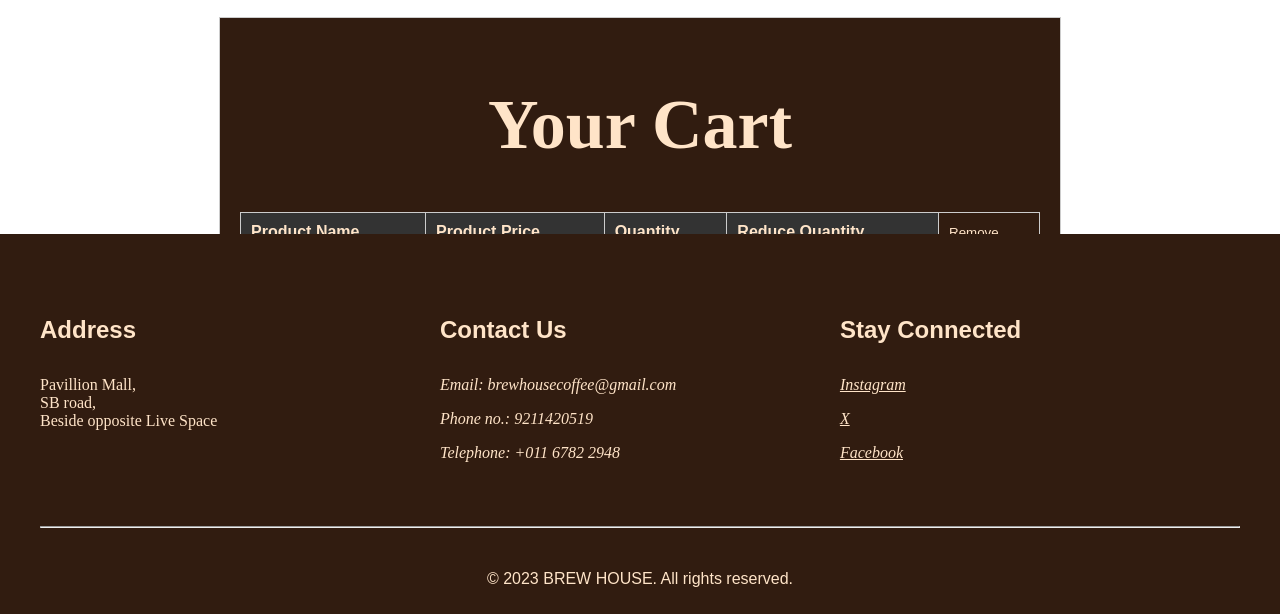
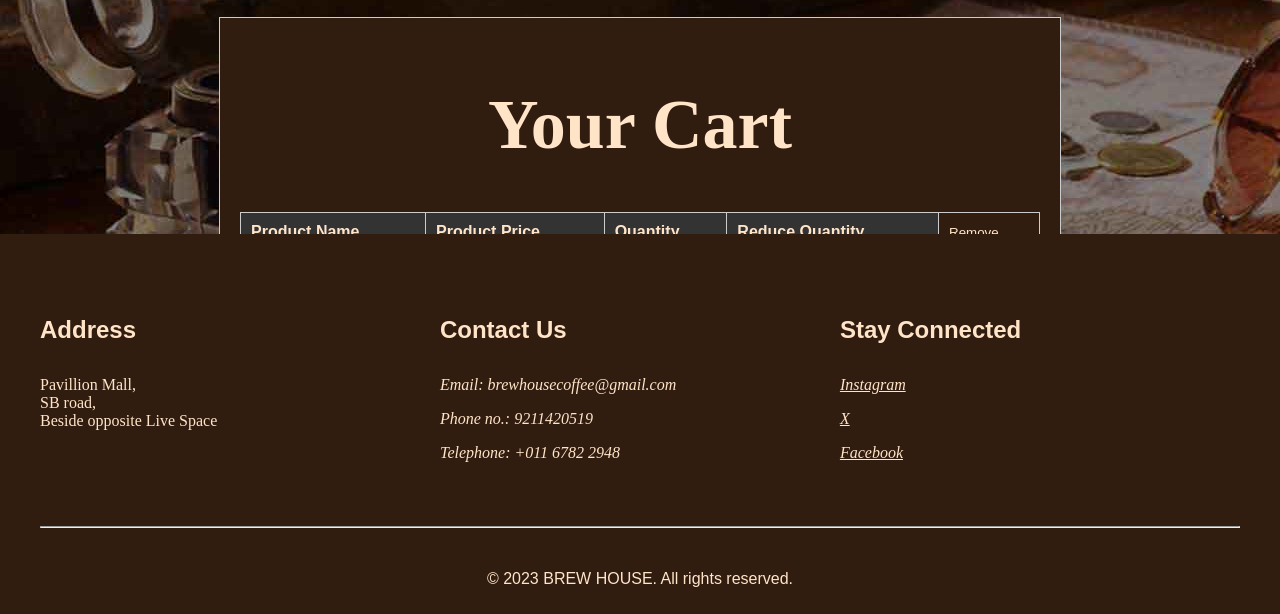
Before and after one commit to Priyanshu1472/brew-House-website, a plain HTML site: page templates/cart.html in a window 1280 px wide. Shown: the part 186-800 px from the top of the page. Drawn offline with Linux system fonts and the light colour scheme.

Commit message:
mujhe nahi pata

```diff
--- a/static/cart.css
+++ b/static/cart.css
@@ -3,7 +3,7 @@ body {
   margin: 0;
   padding: 0;
   min-height: 100vh;
-  background-image: url(./images/bannerimage.jpg);
+  background-image: url(../images/bannerimage.jpg);
 }
 
 .ecommerce-footer {
```
